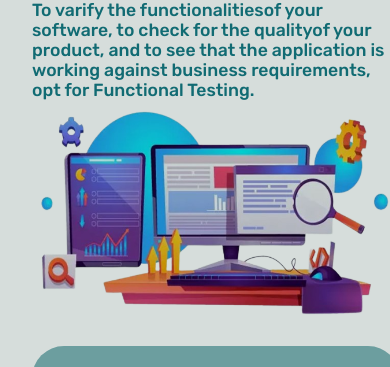
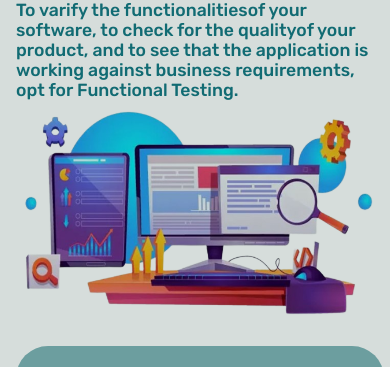
Before and after one commit to cpon143/hero-section, a plain HTML site: page index.html in a window 390 px wide. Shown: the part 206-573 px from the top of the page. Drawn offline with Linux system fonts and the light colour scheme.

Commit message:
new changes

```diff
--- a/style.css
+++ b/style.css
@@ -94,13 +94,20 @@ button {
   box-shadow: 0px 6px 5px 0px rgba(0, 0, 0, 0.5);
   position: absolute;
   bottom: -20px;
-  right:70px
+  right: 70px;
 }
 
 /*************media queries***************/
 
 @media screen and (max-width: 768px) {
-    .hero-container{
-        grid-template-columns: 1fr;
-    }
+  .hero-container {
+    grid-template-columns: 1fr;
+  }
 }
+
+@media screen and (max-width: 398px) {
+  .container{
+    padding: 2rem 1rem;
+    /* justify-self: center; */
+  }
+}
```
